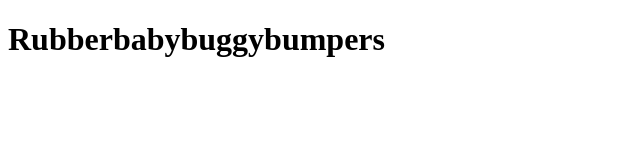
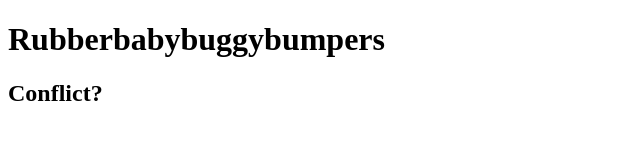
Before and after one commit to prescottbreeden/git_demo, a plain HTML site: page index.html in a window 1280 px wide. Shown: the whole page, without its empty margins (0-640 px from the left). Drawn offline with Linux system fonts and the light colour scheme.

Commit message:
lal la lad lal
;ladlfkjaldkflakjd

```diff
--- a/app.js
+++ b/app.js
@@ -0,0 +1 @@
+// this is Geno's file
--- a/index.html
+++ b/index.html
@@ -6,5 +6,6 @@
 </head>
 <body>
   <h1>Rubberbabybuggybumpers</h1>
+  <h2>Conflict?</h2>
 </body>
 </html>
```
